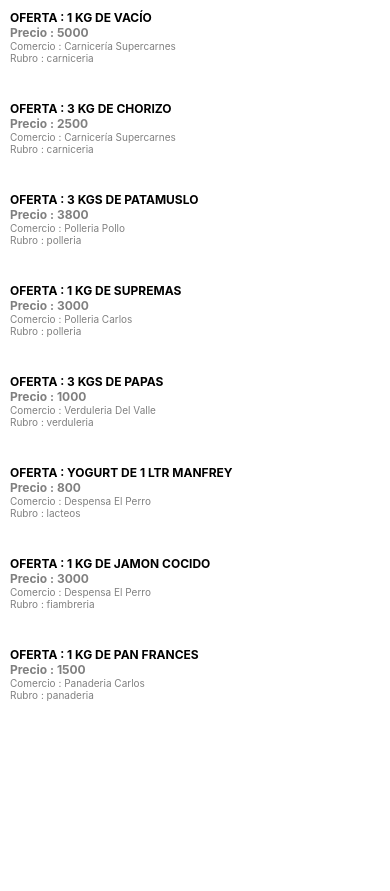
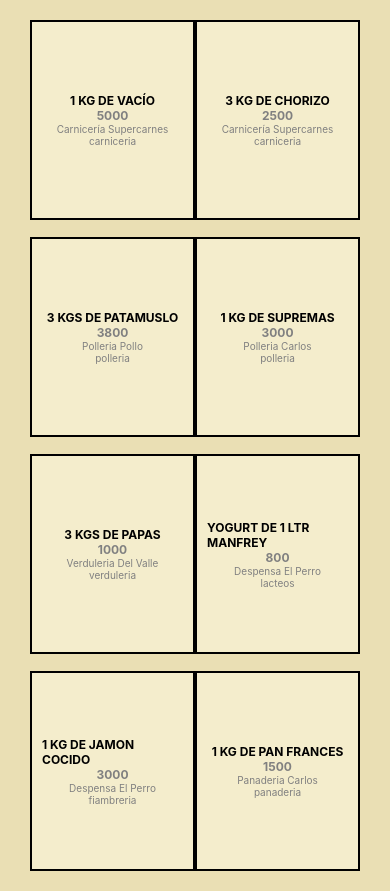
Before and after one commit to GonzaS89/lopediloteni, a React Native app: screen / in a window 390 px wide. Before the commit the page ends 844 px from the top, so only its background shows below. Built offline with nearby package versions, Linux system fonts and the light colour scheme.

Commit message:
practicando

```diff
--- a/src/componentes/Main.jsx
+++ b/src/componentes/Main.jsx
@@ -6,7 +6,7 @@
 
 const Main = () => {
     return(
-        <View style = {{marginTop : Constants.statusBarHeight}}>
+        <View style = {{marginTop : Constants.statusBarHeight , width : '100%' , backgroundColor : '#EADFB4'}}>
             <RepositoriosLista/>
         </View>
 
--- a/src/componentes/RepositorioItem.jsx
+++ b/src/componentes/RepositorioItem.jsx
@@ -1,16 +1,31 @@
 import React from 'react';
-import { View } from 'react-native';
+import { View , StyleSheet} from 'react-native';
 import EstilosTexto from './EstilosTexto.jsx';
 
 const RepositorioItem =  (props) => (
 
-    <View key={props.id} style = {{padding : 10}}>
-        <EstilosTexto negro negrita mayuscula>Oferta : {props.nombre}</EstilosTexto>
-        <EstilosTexto negrita textoNegro>Precio : {props.precio}</EstilosTexto>
-        <EstilosTexto letraChica>Comercio : {props.comercio}</EstilosTexto>
-        <EstilosTexto letraChica>Rubro : {props.rubro}</EstilosTexto>
+    <View key={props.id} style = {estilosItems.containerItem }>
+        <EstilosTexto negro negrita mayuscula>{props.nombre}</EstilosTexto>
+        <EstilosTexto negrita textoNegro>{props.precio}</EstilosTexto>
+        <EstilosTexto letraChica>{props.comercio}</EstilosTexto>
+        <EstilosTexto letraChica>{props.rubro}</EstilosTexto>
     </View>
 )
 
+const estilosItems = StyleSheet.create ({
+    containerItem : {
+        flex : 1,
+        height: 200,
+        justifyContent : 'center',
+        alignItems : 'center',
+        padding : 10,
+        border : '2px solid',
+        backgroundColor : '#F4EDCC'
+    },
+    tituloItem : {
+        textAlign : 'center'
+    }
+})
+
 
 export default RepositorioItem;
--- a/src/componentes/RepositoriosLista.jsx
+++ b/src/componentes/RepositoriosLista.jsx
@@ -5,17 +5,25 @@
 
 const RepositoriosLista = () => {
     return (
+        <View style = {{flex : 1 , width : '100%', paddingHorizontal : 30 , paddingVertical : 20}}>
         <FlatList
+            style = {estiloLista.containerLista}
             data={repositorios}
             ItemSeparatorComponent={() => <Text> </Text>}
+            numColumns={2}
             renderItem={({ item : repo}) => (
                 <RepositorioItem { ... repo}/>
             )}
         />
+        </View>
     )
 }
 
-
+const estiloLista = StyleSheet.create ( {
+    containerLista : {
+        backgroundColor : '#EADFB4',
+    }
+})
 
 
 export default RepositoriosLista;
```
